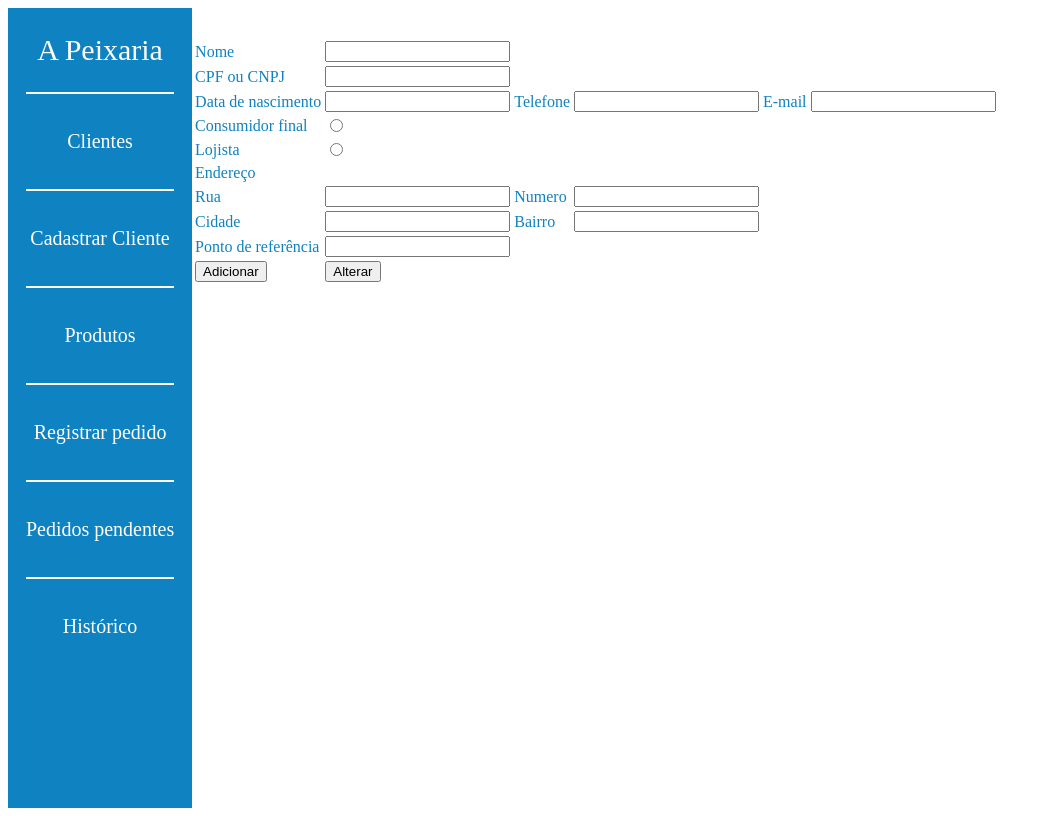
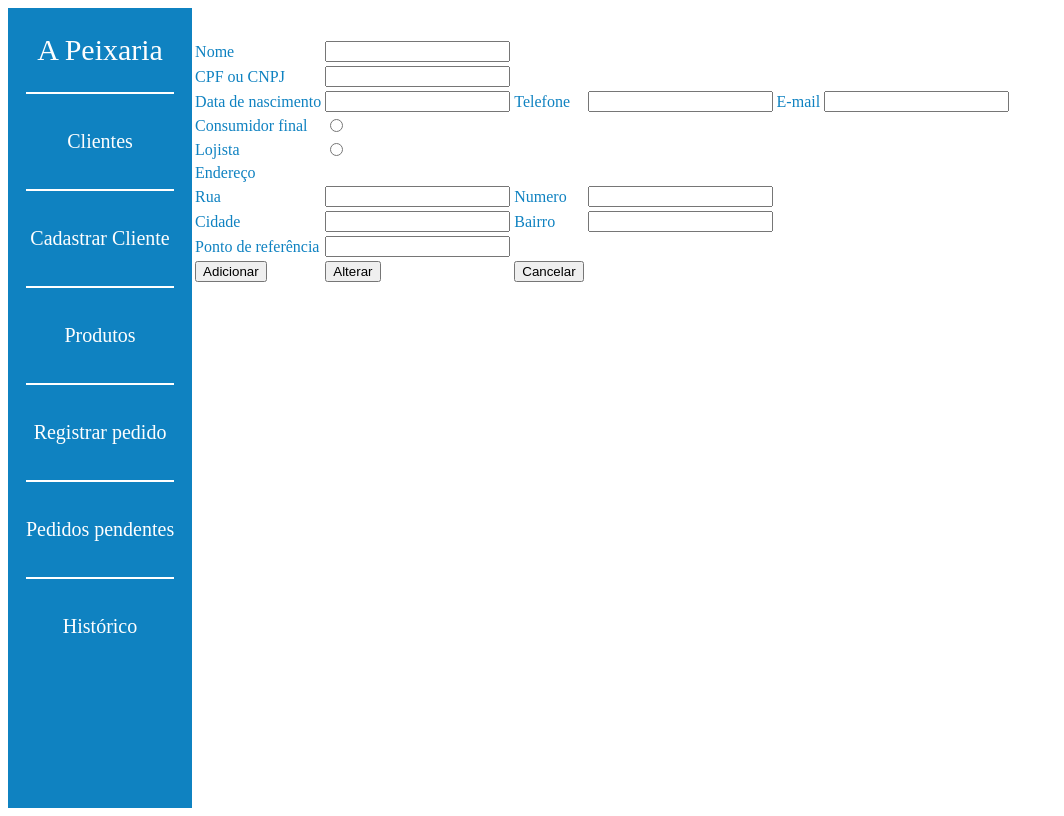
Before and after one commit to pauloborba/apeixaria, an Angular app in the folder gui/ap-gui/: page /cadastrocliente in a window 1280 px wide. Shown: the whole page, without its empty margins (0-1064 px from the left). Built offline with nearby package versions, Linux system fonts and the light colour scheme; no server answers.

Commit message:
[#153180173] Implementação da funcionalidade de cancelar alteração

```diff
--- a/gui/ap-gui/src/app/clientes.component.html
+++ b/gui/ap-gui/src/app/clientes.component.html
@@ -53,6 +53,7 @@
     <tr>
         <td><button (click)="criarCliente(cliente)" id = "saveButton">Adicionar</button></td>
         <td><button (click)="atualizarCliente(cliente)" id = "attButton">Alterar</button></td>
+        <td><button (click)="cancelarAlteracao(cliente)" id = "cancelButton">Cancelar</button></td>
     </tr>
 
     </table>
--- a/gui/ap-gui/src/app/clientes.component.ts
+++ b/gui/ap-gui/src/app/clientes.component.ts
@@ -115,6 +115,25 @@ export class ClientesComponent implements OnInit {
     }
    }
 
+   cancelarAlteracao(c: Cliente): void {
+    this.cancelAlt = true;
+    this.completo = true;
+    this.invalido = false;
+    this.atualizado = false;
+    c.nome = '';
+    c.cpf_cnpj = '';
+    c.data_nascimento = '';
+    c.email = '';
+    c.telefone = '';
+    c.endereco.rua = '';
+    c.endereco.numero = '';
+    c.endereco.ponto_referencia = '';
+    c.endereco.bairro = '';
+    c.endereco.cidade = '';
+    c.consumidor_final = false;
+    c.lojista = false;
+  }
+
    ngOnInit(): void {
      this.clienteService.getClientes()
          .then(cs => this.clientes = cs)
```
